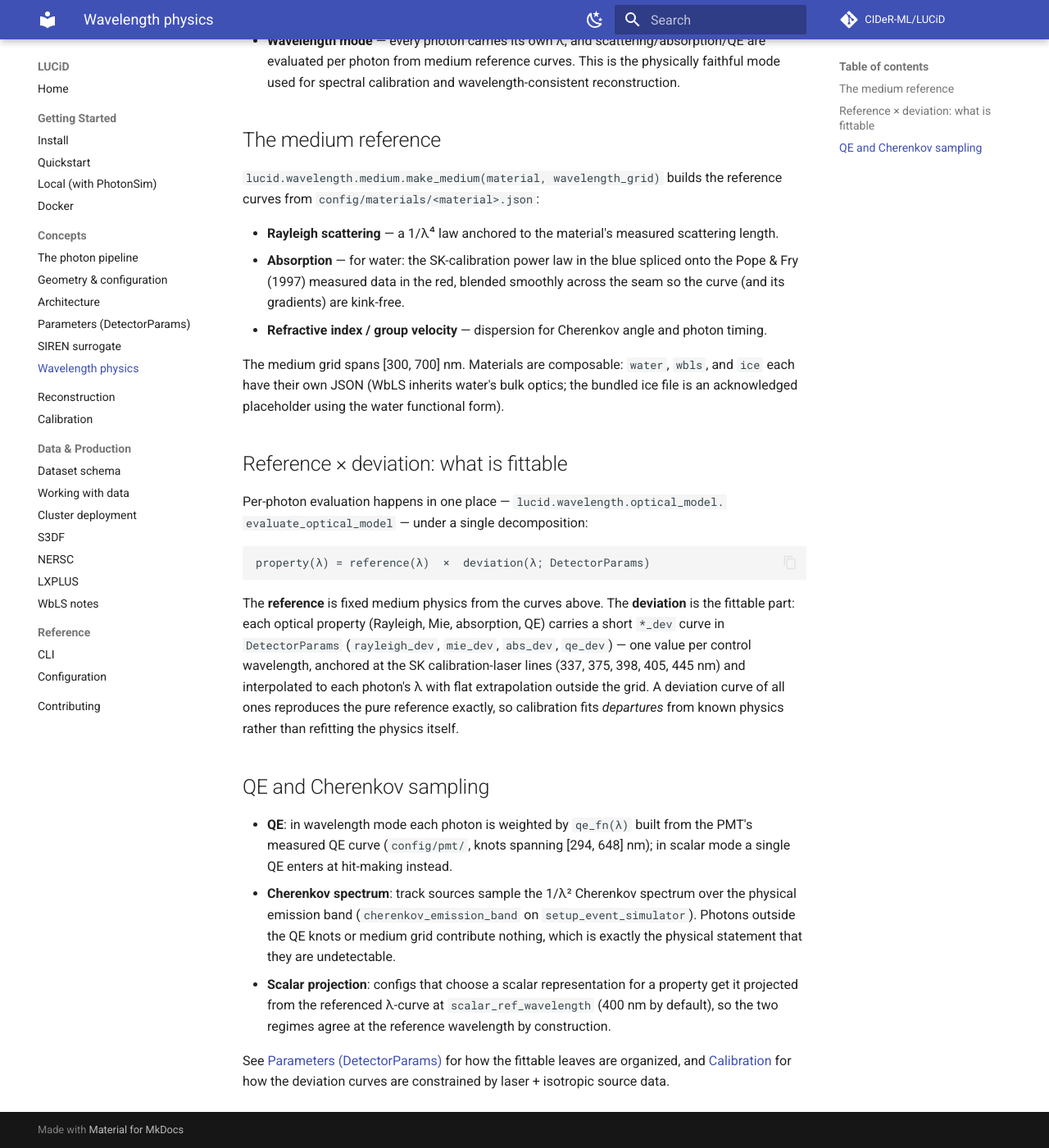
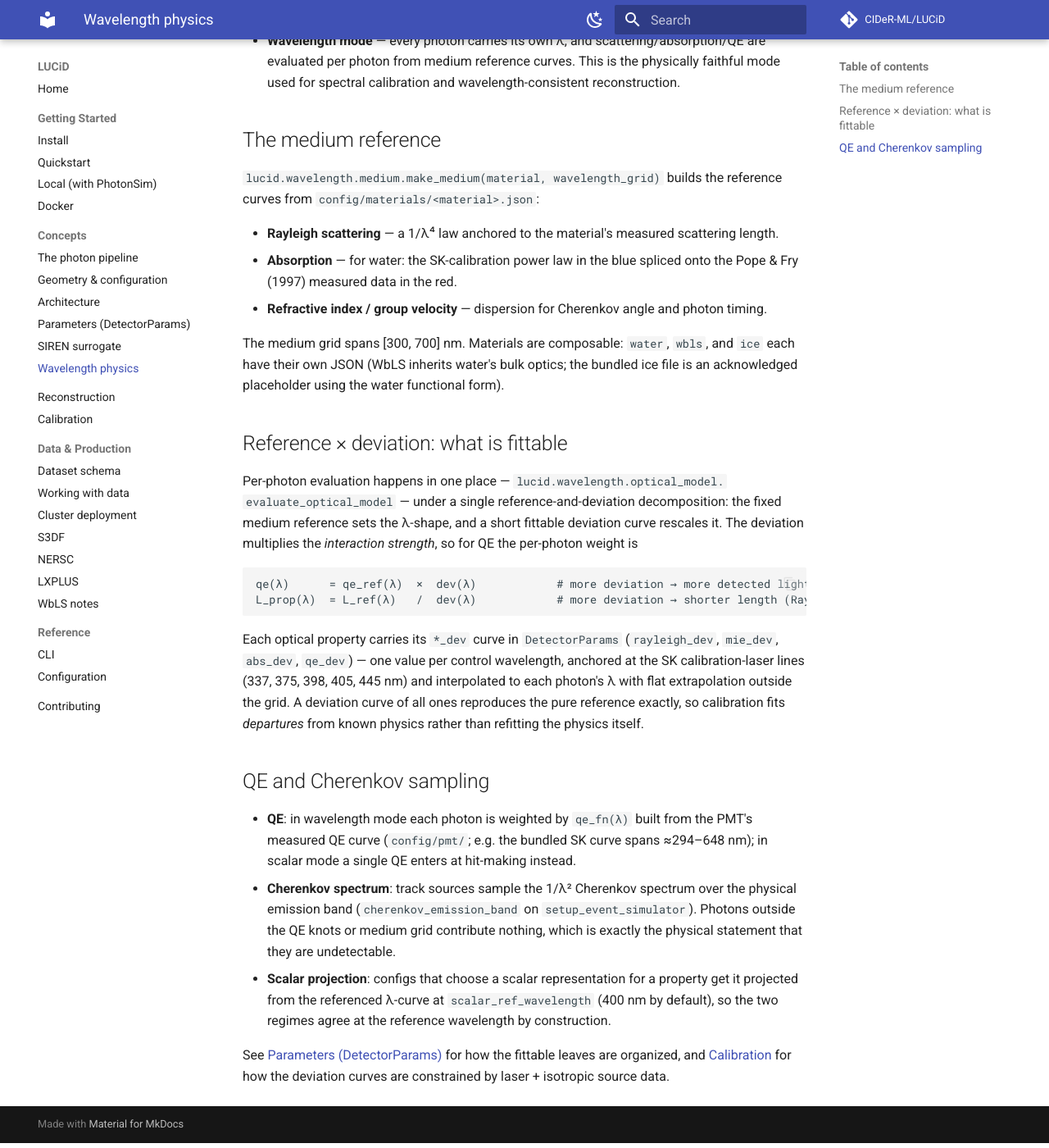
Before and after one commit to CIDeR-ML/LUCiD, an MkDocs documentation site: the page built from docs/concepts/wavelength.md, in a window 1280 px wide and 1400 px high, scrolled down 295 px. Shown: the whole window at 82% size. Built offline with MkDocs 1.6.1 and Material for MkDocs 9.7.7, drawn with Linux system fonts in a browser that asks for light colours; comment, search, counter and statistics services are not loaded.

Commit message:
docs: QA fixes to the rewritten pages
- wavelength.md: the deviation divides the length-valued properties
  (L_ref/dev) and multiplies only QE — the x-everything formula inverted
  the physics; drop the smooth-seam claim (the blend lands with the
  water-model PR, this branch still has the hard 464nm splice).
- CALIBRATION.md: the calibration Gauss-Newton has no min-gradient
  readout (that is fit_track's); it offers Polyak tail-averaging.
- RECONSTRUCTION.md: seeding spans two modules (grid_search +
  lucid.fitting.seed_vertex_time); fix the eV/nm pairing order.
- Scope the [294,648]nm QE knot range to the bundled SK curve (HK's
  differs).

Co-Authored-By: Claude Fable 5 <noreply@anthropic.com>
Claude-Session: https://claude.ai/code/session_01WuukZpak35eZnCn8yjYtBx

````diff
--- a/docs/concepts/wavelength.md
+++ b/docs/concepts/wavelength.md
@@ -18,8 +18,7 @@ from `config/materials/<material>.json`:
 
 - **Rayleigh scattering** — a 1/λ⁴ law anchored to the material's measured scattering length.
 - **Absorption** — for water: the SK-calibration power law in the blue spliced onto the
-  Pope & Fry (1997) measured data in the red, blended smoothly across the seam so the curve
-  (and its gradients) are kink-free.
+  Pope & Fry (1997) measured data in the red.
 - **Refractive index / group velocity** — dispersion for Cherenkov angle and photon timing.
 
 The medium grid spans [300, 700] nm. Materials are composable: `water`, `wbls`, and `ice`
@@ -29,15 +28,17 @@ acknowledged placeholder using the water functional form).
 ## Reference × deviation: what is fittable
 
 Per-photon evaluation happens in one place — `lucid.wavelength.optical_model.
-evaluate_optical_model` — under a single decomposition:
+evaluate_optical_model` — under a single reference-and-deviation decomposition: the fixed medium reference sets the
+λ-shape, and a short fittable deviation curve rescales it. The deviation multiplies the
+*interaction strength*, so for QE the per-photon weight is
 
 ```
-property(λ) = reference(λ)  ×  deviation(λ; DetectorParams)
+qe(λ)      = qe_ref(λ)  ×  dev(λ)            # more deviation → more detected light
+L_prop(λ)  = L_ref(λ)   /  dev(λ)            # more deviation → shorter length (Rayleigh, Mie, absorption)
 ```
 
-The **reference** is fixed medium physics from the curves above. The **deviation** is the
-fittable part: each optical property (Rayleigh, Mie, absorption, QE) carries a short
-`*_dev` curve in `DetectorParams` (`rayleigh_dev`, `mie_dev`, `abs_dev`, `qe_dev`) — one
+Each optical property carries its `*_dev` curve in `DetectorParams` (`rayleigh_dev`,
+`mie_dev`, `abs_dev`, `qe_dev`) — one
 value per control wavelength, anchored at the SK calibration-laser lines
 (337, 375, 398, 405, 445 nm) and interpolated to each photon's λ with flat extrapolation
 outside the grid. A deviation curve of all ones reproduces the pure reference exactly, so
@@ -46,7 +47,7 @@ calibration fits *departures* from known physics rather than refitting the physi
 ## QE and Cherenkov sampling
 
 - **QE**: in wavelength mode each photon is weighted by `qe_fn(λ)` built from the PMT's
-  measured QE curve (`config/pmt/`, knots spanning [294, 648] nm); in scalar mode a single QE
+  measured QE curve (`config/pmt/`; e.g. the bundled SK curve spans ≈294–648 nm); in scalar mode a single QE
   enters at hit-making instead.
 - **Cherenkov spectrum**: track sources sample the 1/λ² Cherenkov spectrum over the physical
   emission band (`cherenkov_emission_band` on `setup_event_simulator`). Photons outside the
````
Also changed, not shown: docs/CALIBRATION.md (+3 -3 lines), docs/RECONSTRUCTION.md (+4 -4 lines).
